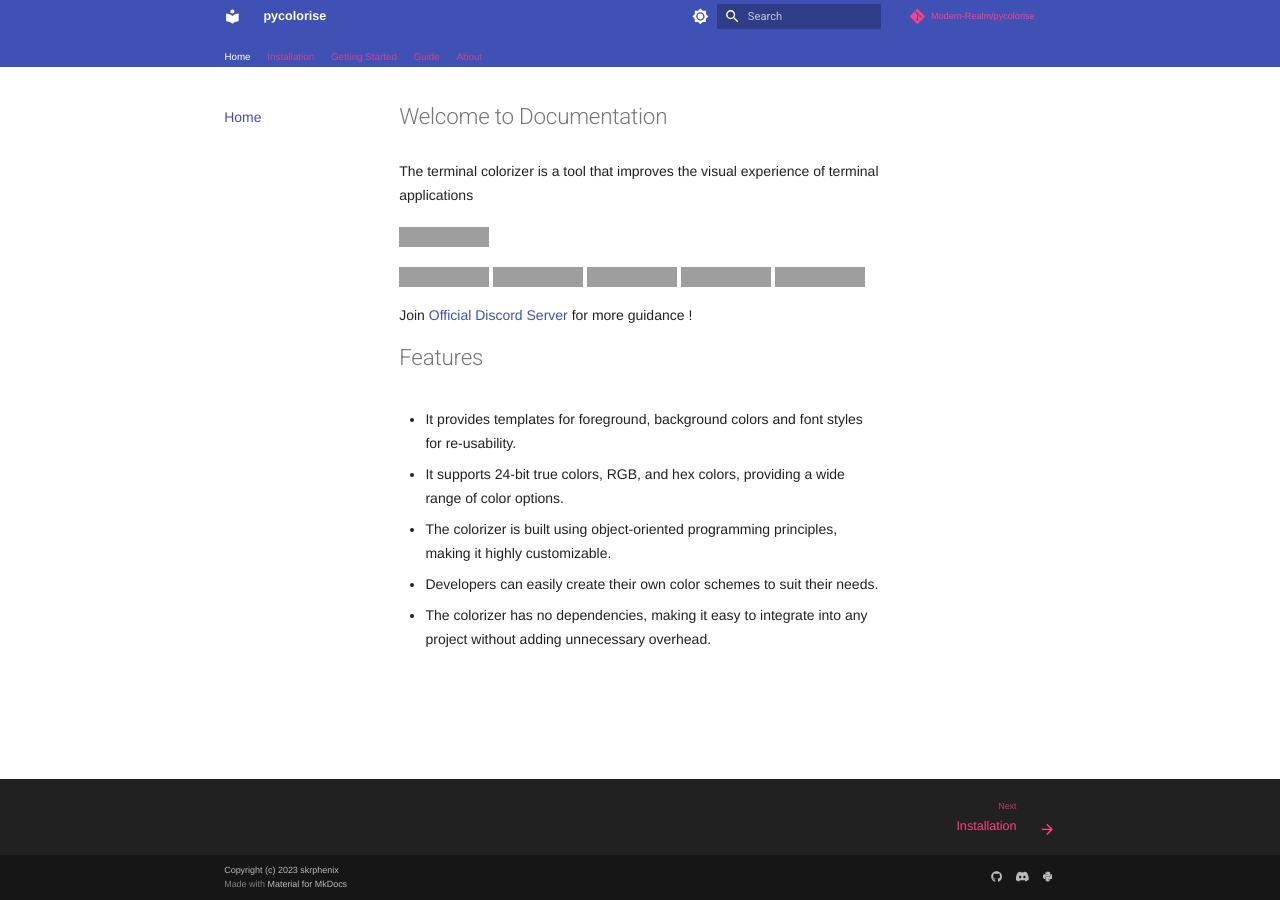
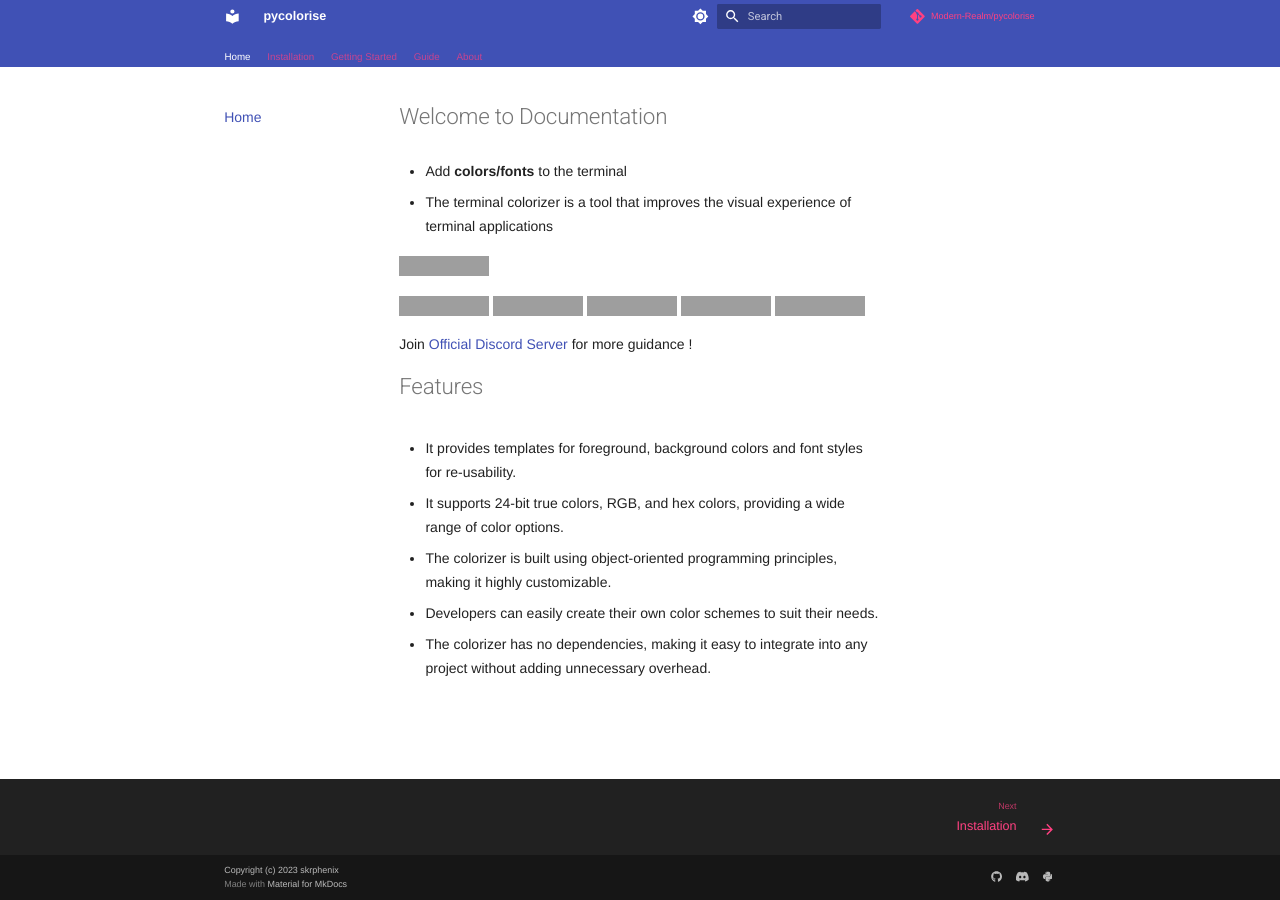
Before and after one commit to Modern-Realm/pycolorise, an MkDocs documentation site: the page built from docs/index.md, in a window 1280 px wide, cut to the strip 0-900 px from the top of the page. Built offline with MkDocs 1.6.1 and Material for MkDocs 9.7.7, drawn with Linux system fonts in a browser that asks for light colours; nearby versions of some CDN libraries; library files that are not in the unit come from our copies; comment, search, counter and statistics services are not loaded; grey boxes are pictures that could not be loaded.

Commit message:
Update index.md

```diff
--- a/docs/index.md
+++ b/docs/index.md
@@ -1,6 +1,7 @@
 # Welcome to Documentation
 
-The terminal colorizer is a tool that improves the visual experience of terminal applications
+- Add **colors/fonts** to the terminal
+- The terminal colorizer is a tool that improves the visual experience of terminal applications
 
 [![python badge](http://ForTheBadge.com/images/badges/made-with-python.svg)](https://www.python.org/ "Python")
 
```
